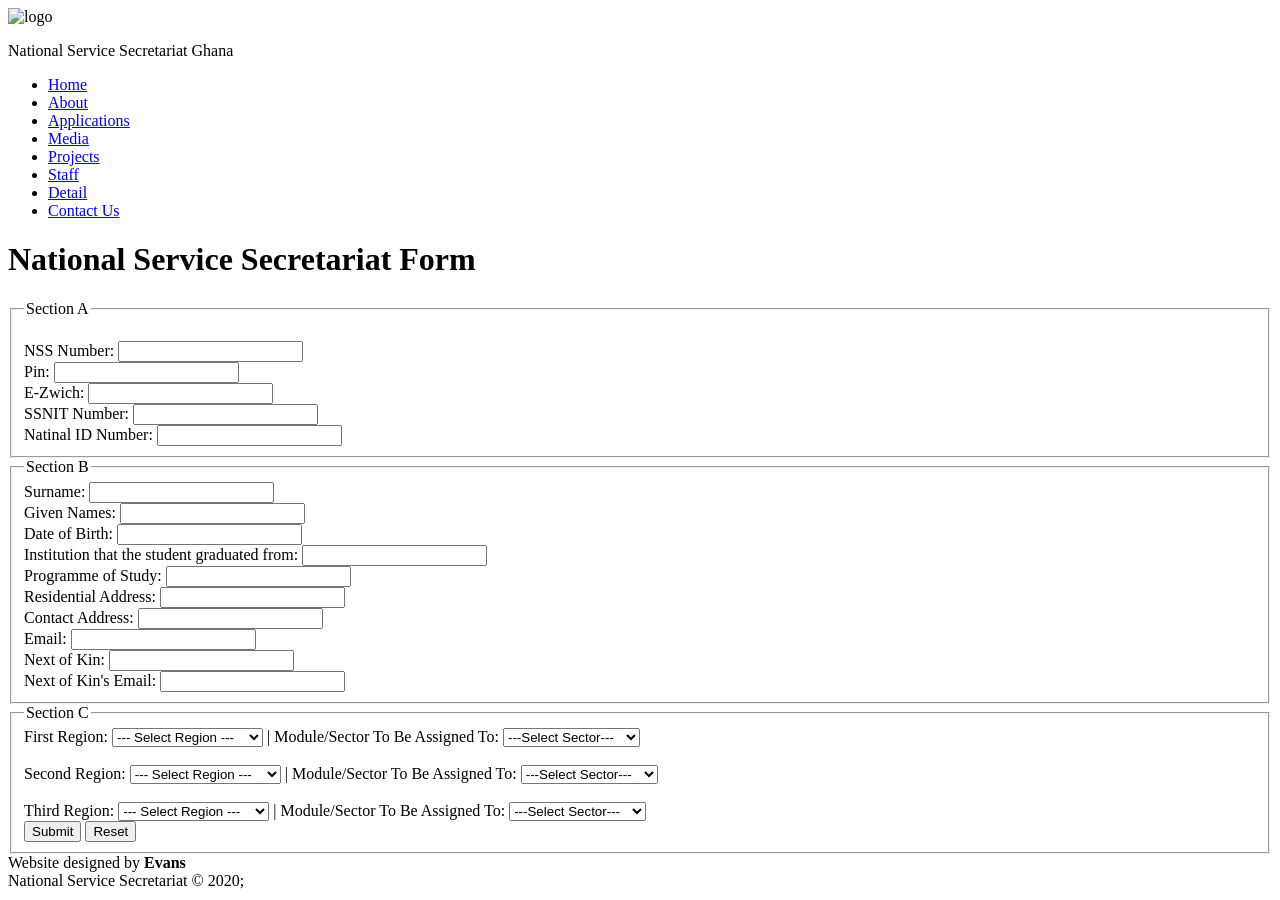
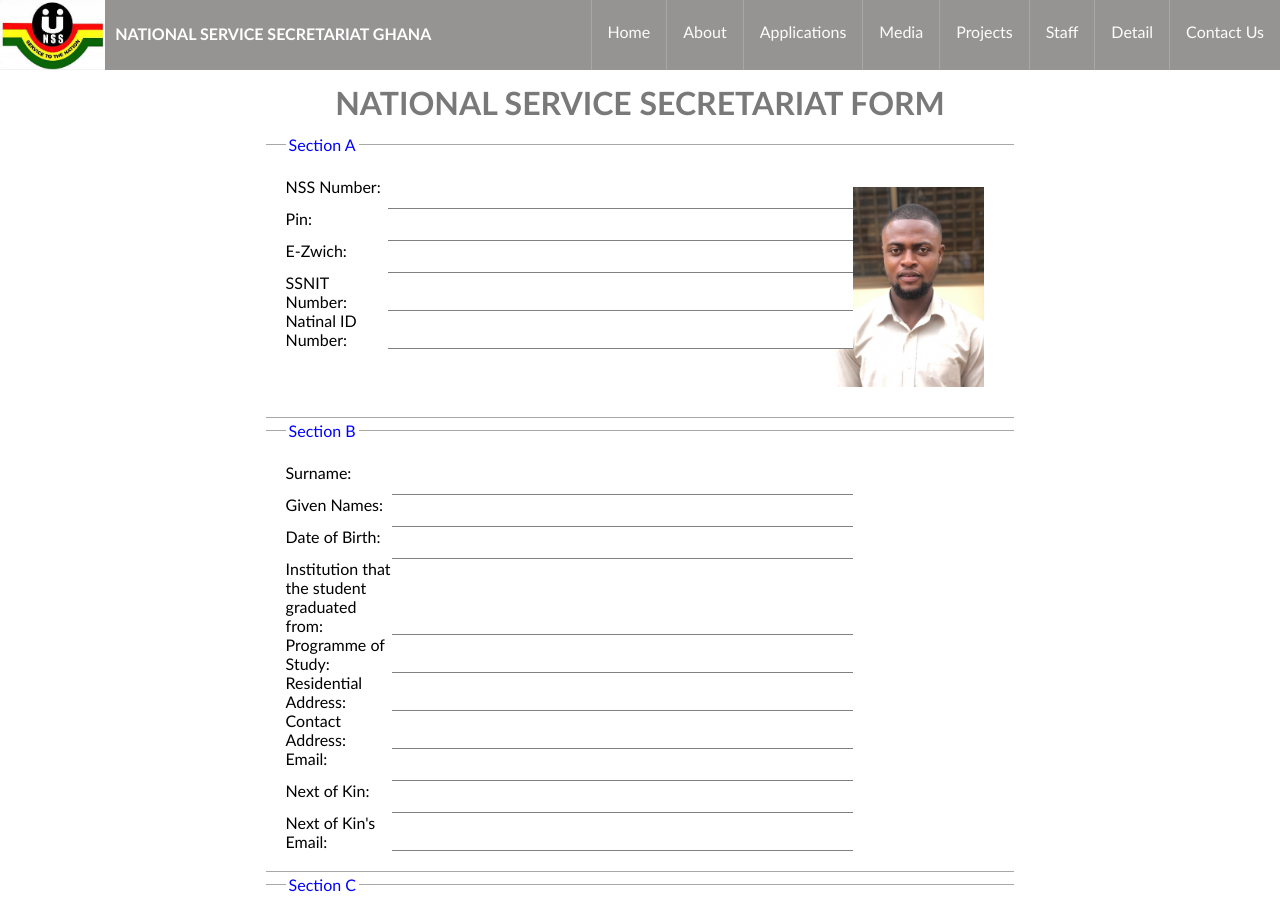
Before and after one commit to ChristianAfreh/NSS-Website, a plain HTML site: page index.html in a window 1280 px wide. Shown: the top 900 px of the page. Drawn offline with Linux system fonts and the light colour scheme; the site is published under a folder, as on GitHub Pages, so addresses that start at the root find nothing.

Commit message:
corrected absolute path to relative path

```diff
--- a/contact.html
+++ b/contact.html
@@ -5,21 +5,21 @@
     <meta http-equiv="X-UA-Compatible" content="IE=edge">
     <meta name="viewport" content="width=device-width, initial-scale=1.0">
     <title>Contact Us | National Service Secretariat</title>
-    <link rel="stylesheet" href="/styles.css">
+    <link rel="stylesheet" href="./styles.css">
 </head>
 <body>
     <div id="header">
-        <img id="logo" src="/images/nssLogo.jpg" alt="logo">
+        <img id="logo" src="./images/nssLogo.jpg" alt="logo">
        <p>National Service Secretariat Ghana</p>
        <ul>
-            <li><a href="/index.html">Home</a></li>
+            <li><a href="./index.html">Home</a></li>
             <li><a href="#">About</a></li>
             <li><a href="#">Applications</a></li>
             <li><a href="#">Media</a></li>
             <li><a href="#">Projects</a></li>
-            <li><a href="/staff.html">Staff</a></li>
+            <li><a href="./staff.html">Staff</a></li>
             <li><a href="#">Detail</a></li>
-            <li><a href="/contact.html">Contact Us</a></li>
+            <li><a href="./contact.html">Contact Us</a></li>
        </ul>
     </div>
     <div id="main">
--- a/index.html
+++ b/index.html
@@ -6,7 +6,7 @@
     <meta http-equiv="X-UA-Compatible" content="IE=edge">
     <meta name="viewport" content="width=device-width, initial-scale=1.0">
     <title>Home | National Service Secretariat</title>
-    <link rel="stylesheet" href="/styles.css">
+    <link rel="stylesheet" href="./styles.css">
     <style>
 
     </style>
@@ -15,17 +15,17 @@
 <body>
     <div id="wrapper">
         <div id="header">
-            <img id="logo" src="/images/nssLogo.jpg" alt="logo">
+            <img id="logo" src="./images/nssLogo.jpg" alt="logo">
             <p>National Service Secretariat Ghana</p>
             <ul>
-                <li><a href="/index.html">Home</a></li>
+                <li><a href="./index.html">Home</a></li>
                 <li><a href="#">About</a></li>
                 <li><a href="#">Applications</a></li>
                 <li><a href="#">Media</a></li>
                 <li><a href="#">Projects</a></li>
-                <li><a href="/staff.html">Staff</a></li>
+                <li><a href="./staff.html">Staff</a></li>
                 <li><a href="#">Detail</a></li>
-                <li><a href="/contact.html">Contact Us</a></li>
+                <li><a href="./contact.html">Contact Us</a></li>
             </ul>
         </div>
         <div id="main">
@@ -37,7 +37,7 @@
                     <legend>Section A</legend>
 
                     <div id="passport">
-                        <img src="/images/evans_passport.jpeg" alt="">
+                        <img src="./images/evans_passport.jpeg" alt="">
                     </div>
                     <div>
                         <div class="flex">
```
Also changed, not shown: staff.html (+5 -5 lines).
